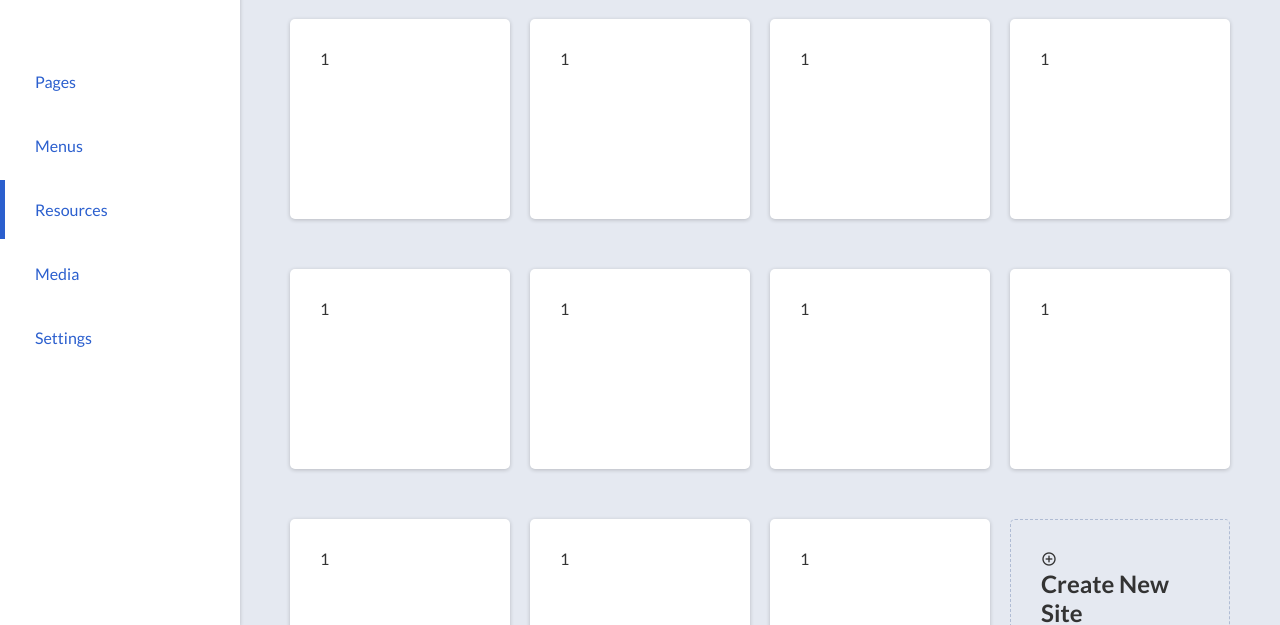
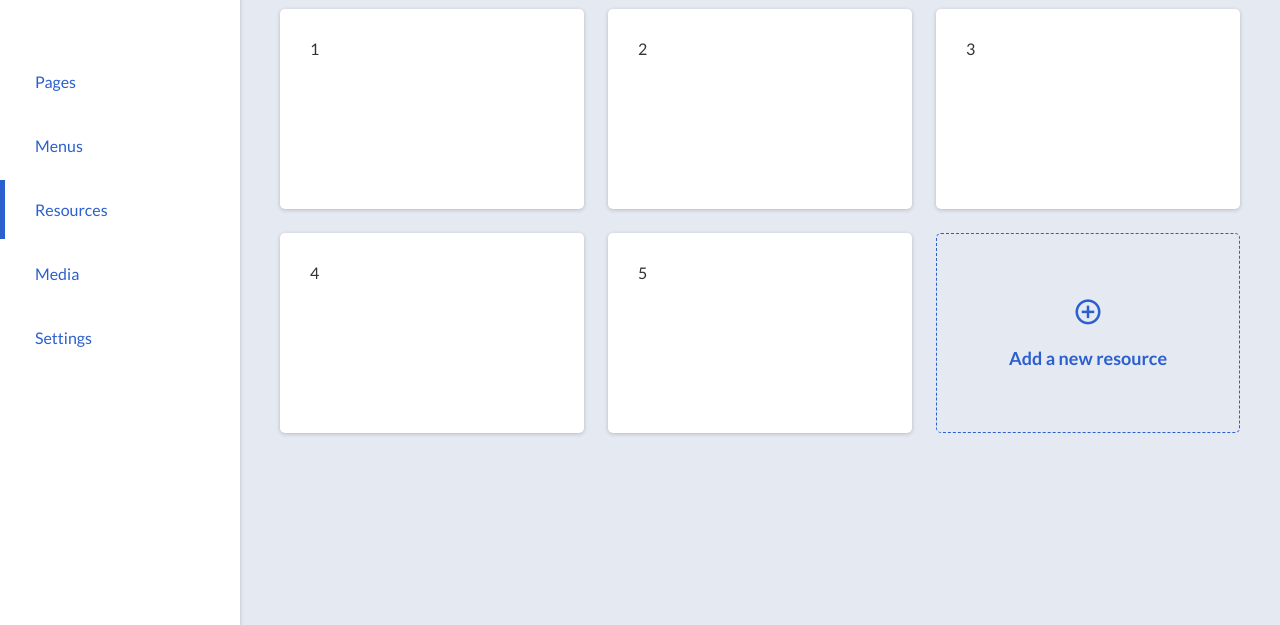
Before and after one commit to artylope/iso-cms-prototype, a plain HTML site: page 1c_resources.html in a window 1280 px wide. Shown: the part 175-800 px from the top of the page. Drawn offline with nearby package versions, Linux system fonts and the light colour scheme.

Commit message:
add in resources

```diff
--- a/1c_resources.html
+++ b/1c_resources.html
@@ -43,49 +43,22 @@
       <div class="section-header">
         <h1 class="section-title">Resources</h1>
       </div>
-      <div class="content-container-cards">
+      <div class="content-container-boxes">
 
-        <div class="card-container">
+        <div class="boxes-container">
           <div class="card">1</div>
-        </div>
-        <div class="card-container">
-          <div class="card">1</div>
-        </div>
-        <div class="card-container">
-          <div class="card">1</div>
-        </div>
-        <div class="card-container">
-          <div class="card">1</div>
-        </div>
-        <div class="card-container">
-          <div class="card">1</div>
-        </div>
-        <div class="card-container">
-          <div class="card">1</div>
-        </div>
-        <div class="card-container">
-          <div class="card">1</div>
-        </div>
-        <div class="card-container">
-          <div class="card">1</div>
-        </div>
-        <div class="card-container">
-          <div class="card">1</div>
-        </div>
-        <div class="card-container">
-          <div class="card">1</div>
-        </div>
-        <div class="card-container">
-          <div class="card">1</div>
-        </div>
-        <div class="card-container">
+          <div class="card">2</div>
+          <div class="card">3</div>
+          <div class="card">4</div>
+          <div class="card">5</div>
           <div class="card add-new">
-            <div class="create-new">
               <i class='bx bx-plus-circle'></i>
-              <h2>Create New Site</h2>
-            </div>
+              <h2>Add a new resource</h2>
           </div>
         </div>
+
+
+
       </div>
     </div>
 
--- a/css/scss/card.scss
+++ b/css/scss/card.scss
@@ -44,6 +44,28 @@
     background: none;
     box-shadow: none;
     border: 1px dashed darken($base-background-light, 20%);
+
+    border: 1px dashed $isomer-blue;
+    box-sizing: border-box;
+    display: flex;
+    flex-direction: column;
+    justify-content: center;
+    align-items: center;
+    color: $isomer-blue;
+
+    .bx-plus-circle{
+      font-size: 30px;
+      margin-bottom: 20px;
+    }
+
+    h2{
+      font-size: 18px;
+    }
+
+    &:hover{
+      background-color: rgba(255,255,255,0.5);
+      border: 1px dashed $isomer-blue;
+    }
   }
 
   .card-content{
--- a/css/scss/pages/admin-content.scss
+++ b/css/scss/pages/admin-content.scss
@@ -74,7 +74,6 @@
   }
 }
 
-$resource-card-gutter: 3%;
 
 .content-container-cards{
   //this is used in the setting page
@@ -85,9 +84,8 @@ $resource-card-gutter: 3%;
   flex-wrap: wrap;
 
   .card-container{
-    flex: 1 0 calc(25% - 20px);
+    // flex: 1 0 calc(25% - 20px);
     margin: 10px;
-
 
     .card{
       box-sizing: border-box;
@@ -96,6 +94,37 @@ $resource-card-gutter: 3%;
   }
 }
 
+
+$resource-card-height: 200px;
+$resource-card-margin: 2.5%;
+$resource-card-width: (100% - 5 )/3 ;
+
 .content-container-boxes{
   //this is used in the resources page
+  width: 100%;
+  display: flex;
+  box-sizing: border-box;
+  flex-direction: row;
+  flex-wrap: wrap;
+
+  .boxes-container{
+    width: 100%;
+    box-sizing: border-box;
+    display: flex;
+    flex-direction: row;
+    flex-wrap: wrap;
+
+      .card{
+        width: $resource-card-width;
+        box-sizing: border-box;
+        height: $resource-card-height;
+        margin-right: $resource-card-margin;
+        margin-bottom: $resource-card-margin;
+
+        &:nth-child(3n){
+           margin-right: 0;
+        }
+      }
+
+  }
 }
```
Also changed, not shown: css/style.css.
